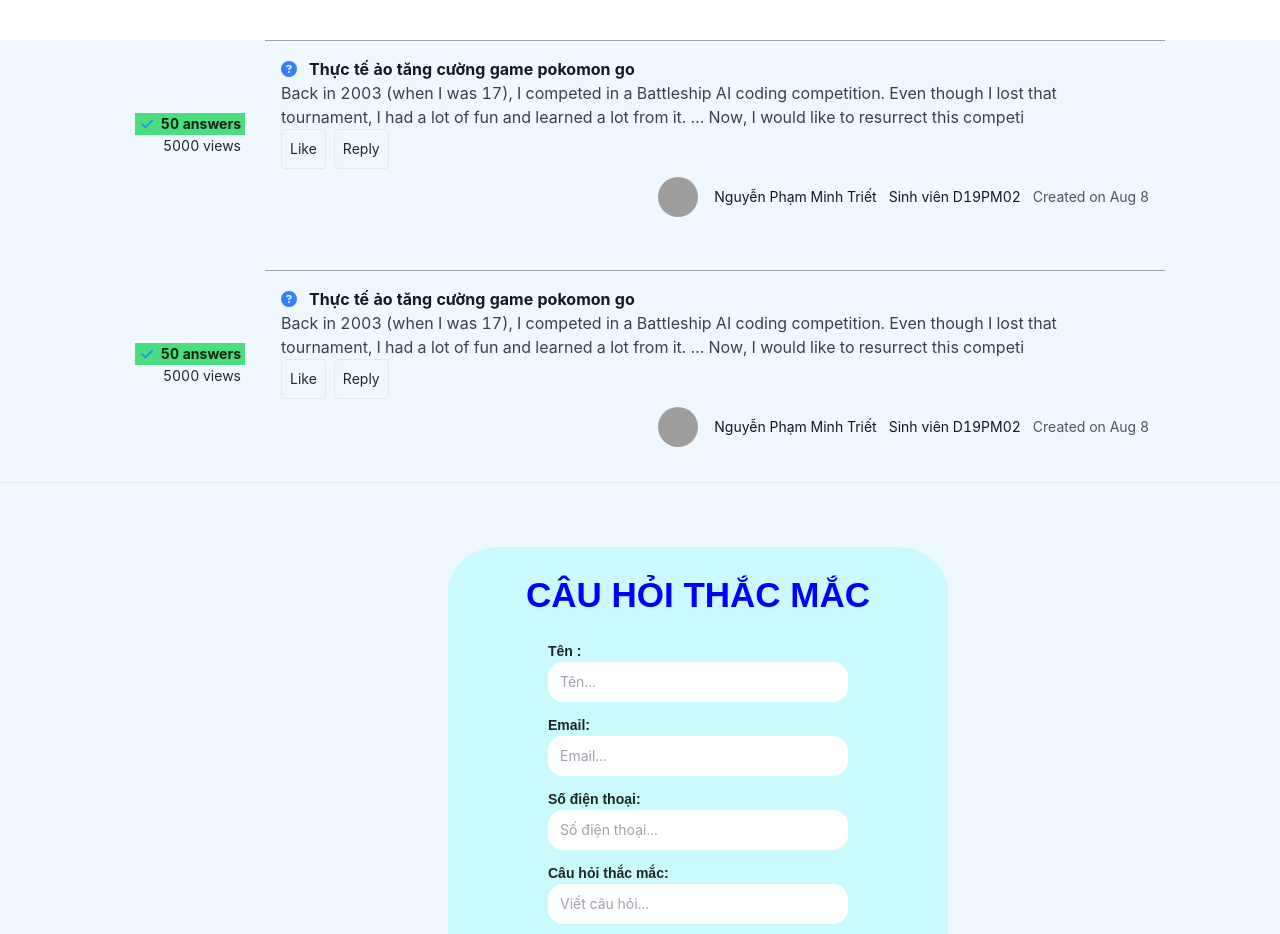
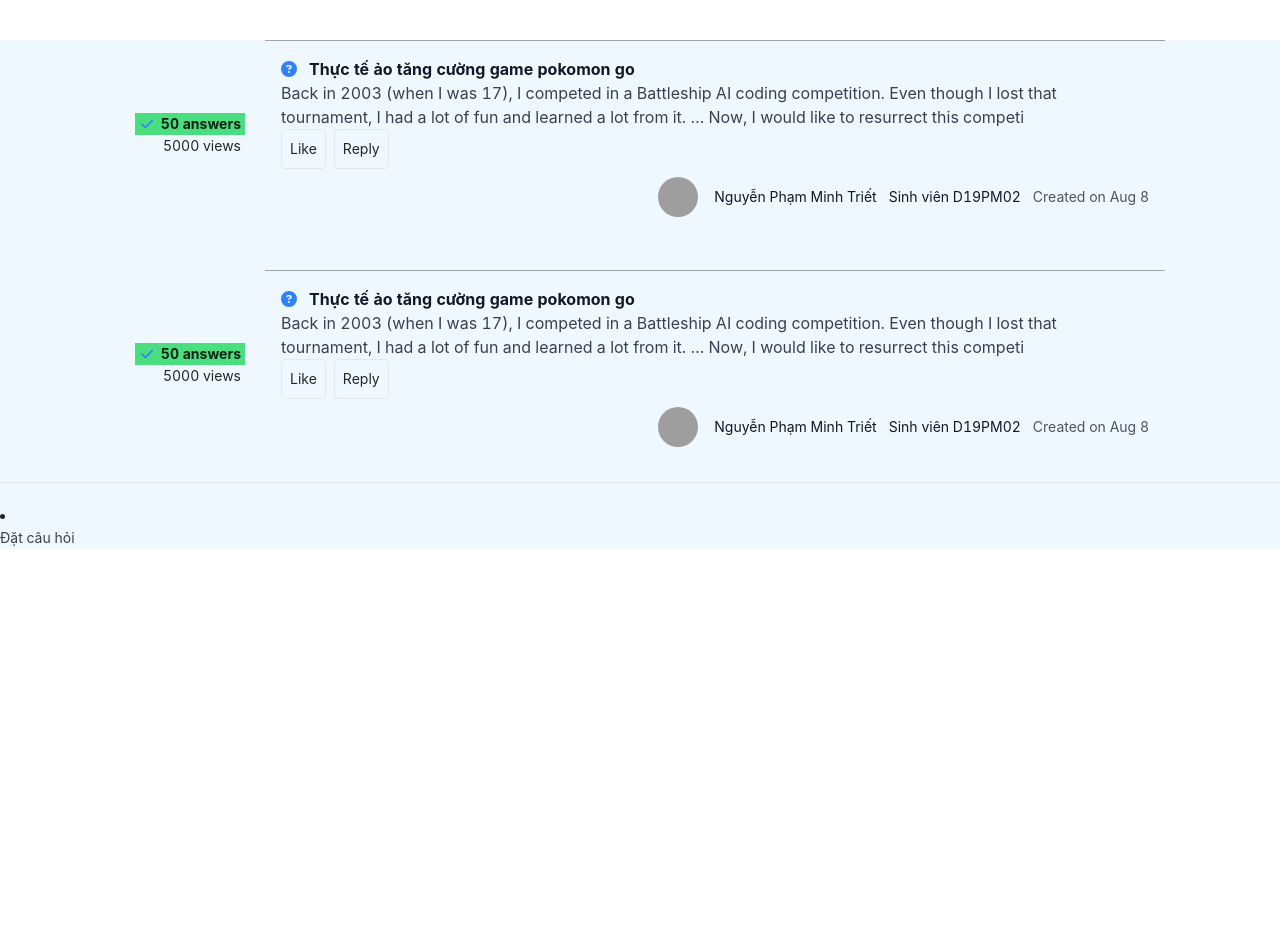
Before and after one commit to minhtriet2903/TDMU_ITCLUB_WEB, a Next.js app: page /Question in a window 1280 px wide. Shown: the top 934 px of the page. After the commit the page ends 840 px from the top, so only its background shows below. Built offline with nearby package versions, Linux system fonts and the light colour scheme; grey boxes are pictures that could not be loaded.

Commit message:
handle article and help page

```diff
--- a/pages/Article/index.js
+++ b/pages/Article/index.js
@@ -0,0 +1,14 @@
+import React from "react";
+import { DatePicker, Space } from "antd";
+const { RangePicker } = DatePicker;
+import Link from "next/link";
+
+const Article = () => {
+  return (
+    <div>
+      Article
+    </div>
+  );
+};
+
+export default Article;
--- a/pages/Question/index.js
+++ b/pages/Question/index.js
@@ -1,8 +1,16 @@
-import React from "react";
+import React, { useEffect, useState } from "react";
 import { FontAwesomeIcon } from "@fortawesome/react-fontawesome";
 import { faCircleQuestion, faCheck } from "@fortawesome/free-solid-svg-icons";
+import QuestionModal from "./test"
 
-const Ticket = () => {
+const QuestionPage = () => {
+  const [isModalOpen, setIsModalOpen] = useState(false);
+  const showModal = () => {
+    setIsModalOpen(true);
+  };
+  const handleCancel = () => {
+    setIsModalOpen(false);
+  };
   return (
     <div style={{backgroundColor: "#f0f8ff"}}>
       <div className="flex mt-10 justify-center">
@@ -99,40 +107,18 @@ const Ticket = () => {
       </div>
       <br/>
       <hr/>
-      <div style={{backgroundColor: "#cafafe", width: "500px",marginLeft: "35%",marginTop: "5%", borderRadius: "10%"}}>
-        <div className="container py-5">
-            <div className="row justify-content-center ">
-                <div className="col-6">
-                <h1 className="text-center" style={{fontSize: "250%", color: "blue", fontFamily: "arial"}}><b>CÂU HỎI THẮC MẮC</b></h1>
-                    <from >
-                    <div className="mb-3" style={{marginLeft: "20%"}}>
-                            <label htmlFor="id" style={{fontFamily: "arial"}}><b>Tên :</b></label>
-                           <div> <input
-                             type = "id" id="id" name="id" className="form-control" placeholder="Tên..." style={{borderRadius: "15px",width: "300px", height: "40px", padding: "3%"}}/></div>
-                    </div>
-                    <div className="mb-3" style={{marginLeft: "20%"}}>
-                            <label htmlFor="email" style={{fontFamily: "arial"}}><b>Email:</b></label>
-                            <div><input type = "email" id="email" name="email" className="form-control" placeholder="Email..." style={{padding: "3%",borderRadius: "15px",width: "300px", height: "40px"}}/></div>
-                        </div>
-                        <div className="mb-3" style={{marginLeft: "20%"}}>
-                            <label htmlFor="phone" style={{fontFamily: "arial"}}><b>Số điện thoại:</b></label>
-                            <div><input type = "phone" id="phone" name="phone" className="form-control" placeholder="Số điện thoại..." style={{padding: "3%",borderRadius: "15px",width: "300px", height: "40px"}}/></div>
-                        </div>
-                        <div className="mb-3" style={{marginLeft: "20%"}}>
-                            <label htmlFor="question" style={{fontFamily: "arial"}}><b>Câu hỏi thắc mắc:</b></label>
-                            <div><input type = "question" id="question" name="question" className="form-control" placeholder="Viết câu hỏi..." style={{padding: "3%", borderRadius: "15px",width: "300px", height: "40px"}}/></div>
+      <br/>
+      <li>
+                <QuestionModal
+                  showModal={showModal}
+                  isModalOpen={isModalOpen}
+                  handleCancel={handleCancel}
+                />
+              </li>
 
-                        </div>
-                        <button className="btn btn-primary" style={{backgroundColor: "blue",color:"white",  borderRadius: "20px", borderWidth: "2px", borderColor: "black", marginLeft: "40%", width: "100px", height: "40px"}}>
-                            Gửi
-                        </button>
-                    </from>
-                </div>
-            </div>
         </div>
-        </div>
-    </div>
+
   );
 };
 
-export default Ticket;
+export default QuestionPage;
--- /dev/null
+++ b/pages/Question/test.js
@@ -0,0 +1,61 @@
+import React, { useState } from "react";
+import { Modal } from "antd";
+
+const QuestionModal = ({ isModalOpen, showModal, handleCancel }) => {
+  return (
+    <>
+      <Modal
+        title="Đặt câu hỏi"
+        open={isModalOpen}
+        onCancel={handleCancel}
+        footer={null}
+        className="flex justify-center"
+      >
+       <div id="content" style={{backgroundColor: "#cafafe", width: "500px",marginLeft: "35%",marginTop: "5%", borderRadius: "10%"}}>
+        <div className="container py-5">
+            <div className="row justify-content-center ">
+                <div className="col-6">
+                <h1 className="text-center" style={{fontSize: "250%", color: "blue", fontFamily: "arial"}}><b>ĐẶT CÂU HỎI</b></h1>
+                    <from >
+                    <div className="mb-3" style={{marginLeft: "20%"}}>
+                            <label htmlFor="id" style={{fontFamily: "arial"}}><b>Tên :</b></label>
+                           <div> <input
+                             type = "id" id="id" name="id" className="form-control" placeholder="Tên..." style={{borderRadius: "15px",width: "300px", height: "40px", padding: "3%"}}/></div>
+                    </div>
+                    <div className="mb-3" style={{marginLeft: "20%"}}>
+                            <label htmlFor="email" style={{fontFamily: "arial"}}><b>Email:</b></label>
+                            <div><input type = "email" id="email" name="email" className="form-control" placeholder="Email..." style={{padding: "3%",borderRadius: "15px",width: "300px", height: "40px"}}/></div>
+                        </div>
+                        <div className="mb-3" style={{marginLeft: "20%"}}>
+                            <label htmlFor="phone" style={{fontFamily: "arial"}}><b>Số điện thoại:</b></label>
+                            <div><input type = "phone" id="phone" name="phone" className="form-control" placeholder="Số điện thoại..." style={{padding: "3%",borderRadius: "15px",width: "300px", height: "40px"}}/></div>
+                        </div>
+                        <div className="mb-3" style={{marginLeft: "20%"}}>
+                            <label htmlFor="question" style={{fontFamily: "arial"}}><b>Câu hỏi :</b></label>
+                            <div><input type = "question" id="question" name="question" className="form-control" placeholder="Viết câu hỏi..." style={{padding: "3%", borderRadius: "15px",width: "300px", height: "40px"}}/></div>
+
+                        </div>
+                        <button className="btn btn-primary" style={{backgroundColor: "blue",color:"white",  borderRadius: "20px", borderWidth: "2px", borderColor: "black", marginLeft: "40%", width: "100px", height: "40px"}}>
+                            Gửi
+                        </button>
+                    </from>
+                </div>
+            </div>
+        </div>
+        </div>
+        <div></div>
+      </Modal>
+      <a
+        class="block py-2 pr-4 pl-3 text-gray-700 rounded
+                   hover:bg-gray-100 md:hover:bg-transparent md:border-0
+                    md:hover:text-blue-700 md:p-0 dark:text-gray-400
+                     md:dark:hover:text-white dark:hover:bg-gray-700
+                      dark:hover:text-white md:dark:hover:bg-transparent"
+        onClick={showModal}
+      >
+        Đặt câu hỏi
+      </a>
+    </>
+  );
+};
+export default QuestionModal;
--- a/pages/index.js
+++ b/pages/index.js
@@ -1,14 +1,14 @@
 import Head from "next/head";
 import Image from "next/image";
 import styles from "../styles/Home.module.css";
-import Article from "./Admin/index";
 import Ticket from "../pages/Ticket/index";
 import TicketDetail from "../pages/Ticket/detail";
-import Question from "../pages/Question/index";
+import Question from "../pages/Question/test";
 import User from "../pages/User/index";
 import LandingPage from "../pages/LandingPage";
 import Voting from "../pages/Voting";
+import Article from "../pages/Article";
 
 export default function Home() {
-  return <LandingPage />;
+  return <Question />;
 }
```
Also changed, not shown: 1 other file (tests, documents, lock files or other folders).
